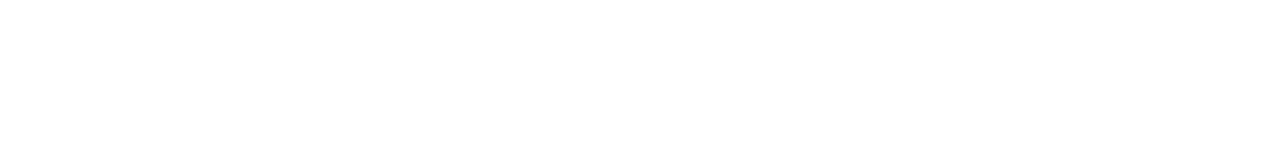
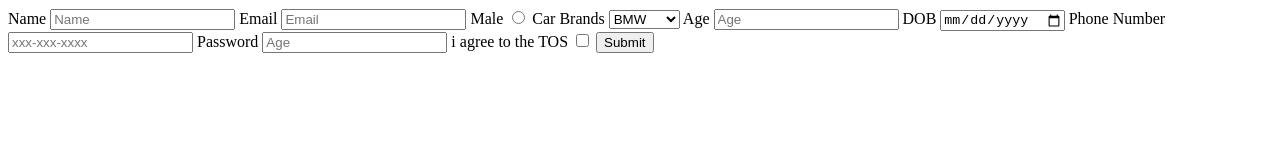
Before and after one commit to acciojob/signup-form-car-Pushkarkashyap1, a website: page main.html in a window 1280 px wide. Drawn offline with Linux system fonts and the light colour scheme.

Commit message:
created a submission

```diff
--- a/main.html
+++ b/main.html
@@ -7,7 +7,35 @@
 </head>
 
 <body>
-	<!-- the entire body must be written by student -->
+<label for="name">Name</label>
+<input type="text" id="name" placeholder="Name" required>
+<label for="email">Email</label>
+<input type="Email" id="email" placeholder="Email" required>
+<label for="gender_m">Male</label>
+<input type="radio" required>
+<label for="cars">Car Brands</label>
+<select type="select" id="cars" placeholder="--Please choose an option--" required>
+<option>BMW</option>
+<option>DUCATI</option>
+<option>BUGATI</option>
+</select>
+
+
+<label for="age">Age</label>
+<input type="number" id="age" placeholder="Age" required>
+<label for="dob">DOB</label>
+<input type="date" id="dob" placeholder="Name" required>
+<label for="tel">Phone Number</label>
+<input type="tel" id="tel" placeholder="xxx-xxx-xxxx" >
+
+<label for="password">Password</label>
+<input type="password" id="password" placeholder="Age" required>
+
+<label for="tos">i agree to the TOS</label>
+<input type="checkbox" id="tos" required>
+<button type="submit">Submit</button>
+
+
     <script type="text/javascript" src="./script.js">
 </script>
 
```
